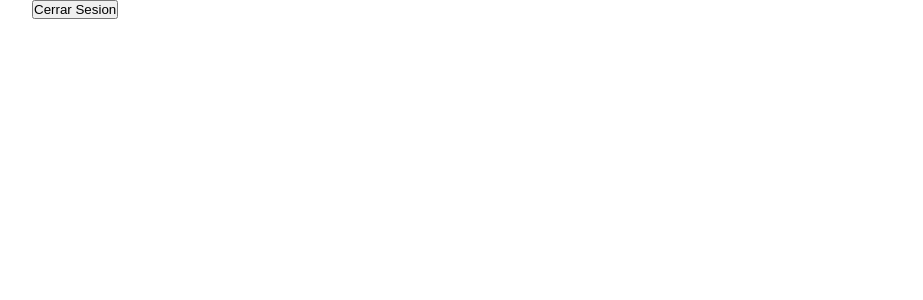
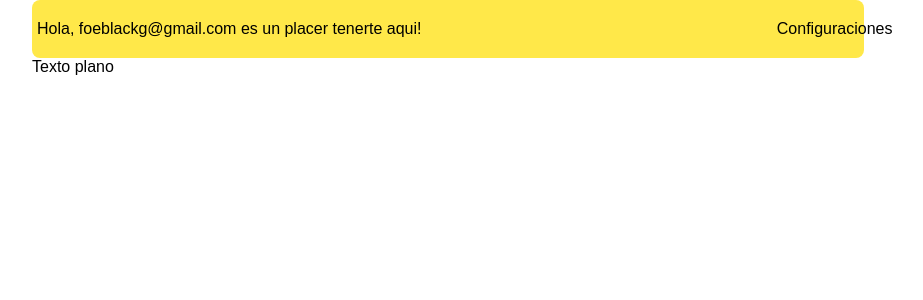
Before and after one commit to jsgsco/sopv2, a React (Create React App) app: page / in a window 1280 px wide. Shown: the top 300 px of the page, without its empty margins (192-1115 px from the left). Built offline with nearby package versions, Linux system fonts and the light colour scheme; no server answers; sample sign-in values are in the browser's storage; what webfontloader would draw is missing.

Commit message:
Add Home

```diff
--- a/src/components/pages/Home/Home.js
+++ b/src/components/pages/Home/Home.js
@@ -1,5 +1,7 @@
 import { auth } from "../../../firebase"
 import { useHistory } from 'react-router-dom'
+import { HeadingContainer, Header, Profile, Settings, Text } from '../../style/Heading'
+import { useAuth } from '../../../context/AuthContext'
 
 const Home = () => {
 
@@ -15,12 +17,17 @@ const Home = () => {
     }
 
     return (
-        <div>
-            <button
-                type="button"
-                onClick={closeSesion}
-            >Cerrar Sesion</button>
-        </div>
+        <HeadingContainer>
+            <Header>
+                <Profile>
+                    <Text>Hola, foeblackg@gmail.com es un placer tenerte aqui!</Text>
+                </Profile>
+                <Settings>
+                    Configuraciones
+                </Settings>
+            </Header>
+            Texto plano
+        </HeadingContainer>
     )
 }
 
--- a/src/components/pages/Sign/SignUp.js
+++ b/src/components/pages/Sign/SignUp.js
@@ -1,5 +1,5 @@
 const SignUp = () => {
-    return ('');
+    return ('asdasd');
 }
 
 export default SignUp;
--- /dev/null
+++ b/src/components/style/Heading.js
@@ -0,0 +1,26 @@
+import styled from 'styled-components'
+
+export const HeadingContainer = styled.div`
+    width: 100%;
+`
+
+export const Header = styled.div`
+    width: 100%;
+    display: flex;
+    justify-content: space-between;
+    padding: 20px 5px;
+    background-color: #FFE849;
+    border-radius: 8px;
+`
+
+export const Profile = styled.div`
+    width: 50%;
+`
+
+export const Text = styled.p`
+
+`
+
+export const Settings = styled.div`
+    width: 10%;
+`
```
